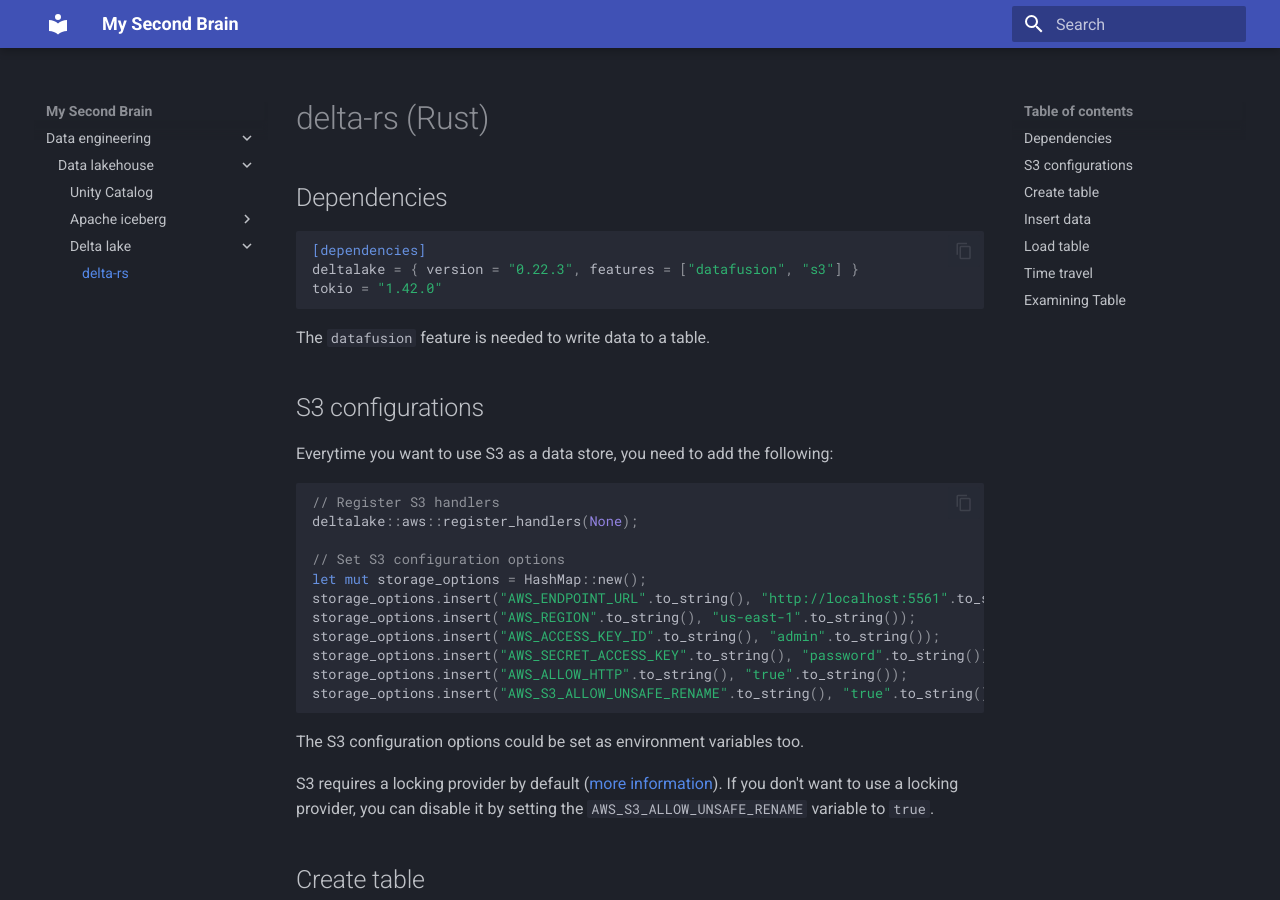
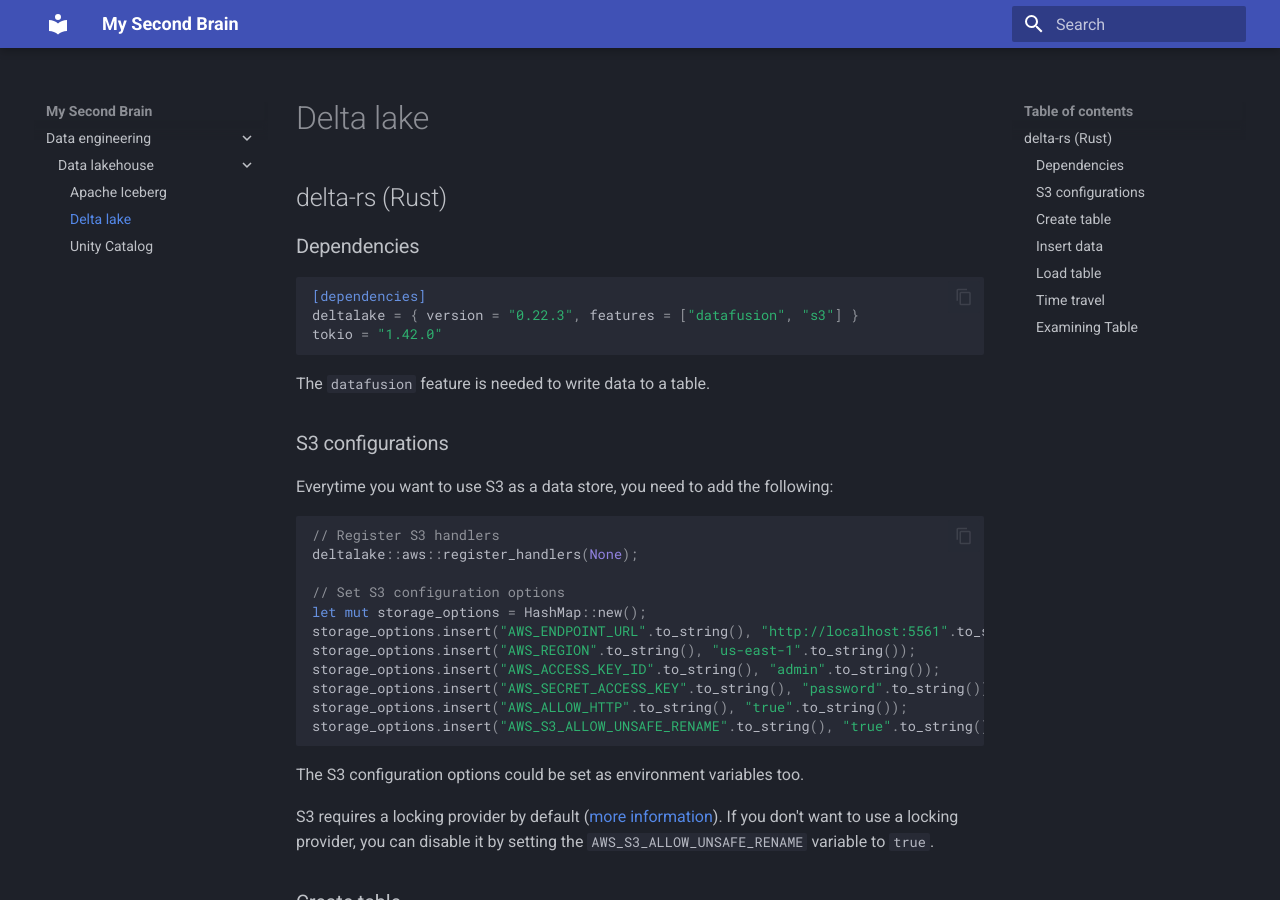
Before and after one commit to HelloJowet/second_brain, an MkDocs documentation site: the page built from docs/data_engineering/data_lakehouse/delta_lake.md, in a window 1280 px wide and 900 px high. Built offline with MkDocs 1.6.1 and Material for MkDocs 9.7.7, drawn with Linux system fonts in a browser that asks for light colours.

Commit message:
refactor: folder structure changed

````diff
--- a/docs/data_engineering/data_lakehouse/delta_lake/delta_rs.md
+++ b/docs/data_engineering/data_lakehouse/delta_lake.md
@@ -1,8 +1,8 @@
-title: delta-rs
+# Delta lake
 
-# delta-rs (Rust)
+## delta-rs (Rust)
 
-## Dependencies
+### Dependencies
 
 ```toml
 [dependencies]
@@ -12,7 +12,7 @@ tokio = "1.42.0"
 
 The `datafusion` feature is needed to write data to a table.
 
-## S3 configurations
+### S3 configurations
 
 Everytime you want to use S3 as a data store, you need to add the following:
 
@@ -34,7 +34,7 @@ The S3 configuration options could be set as environment variables too.
 
 S3 requires a locking provider by default ([more information](https://delta-io.github.io/delta-rs/usage/writing/writing-to-s3-with-locking-provider/)). If you don't want to use a locking provider, you can disable it by setting the `AWS_S3_ALLOW_UNSAFE_RENAME` variable to `true`.
 
-## Create table
+### Create table
 
 ```rust
 use deltalake::{
@@ -74,7 +74,7 @@ async fn main() {
 }
 ```
 
-## Insert data
+### Insert data
 
 ```rust
 use deltalake::arrow::array::{Int32Array, RecordBatch, StringArray};
@@ -123,7 +123,7 @@ async fn main() {
 }
 ```
 
-## Load table
+### Load table
 
 Open table:
 
@@ -156,7 +156,7 @@ async fn main() {
 }
 ```
 
-## Time travel
+### Time travel
 
 To load the previous state of a table, you can use the `open_table_with_version` function:
 
@@ -171,7 +171,7 @@ If the table is already loaded and you want to change the version number, just u
 table.load_version(2).await.expect("Load failed");
 ```
 
-## Examining Table
+### Examining Table
 
 You can find more information about this inside the [official documentation](https://delta-io.github.io/delta-rs/usage/examining-table/).
 
````
Also changed, not shown: docs/data_engineering/data_lakehouse/apache_iceberg.md (renamed from docs/data_engineering/data_lakehouse/apache_iceberg/iceberg_rust.md, +2 -2 lines).
